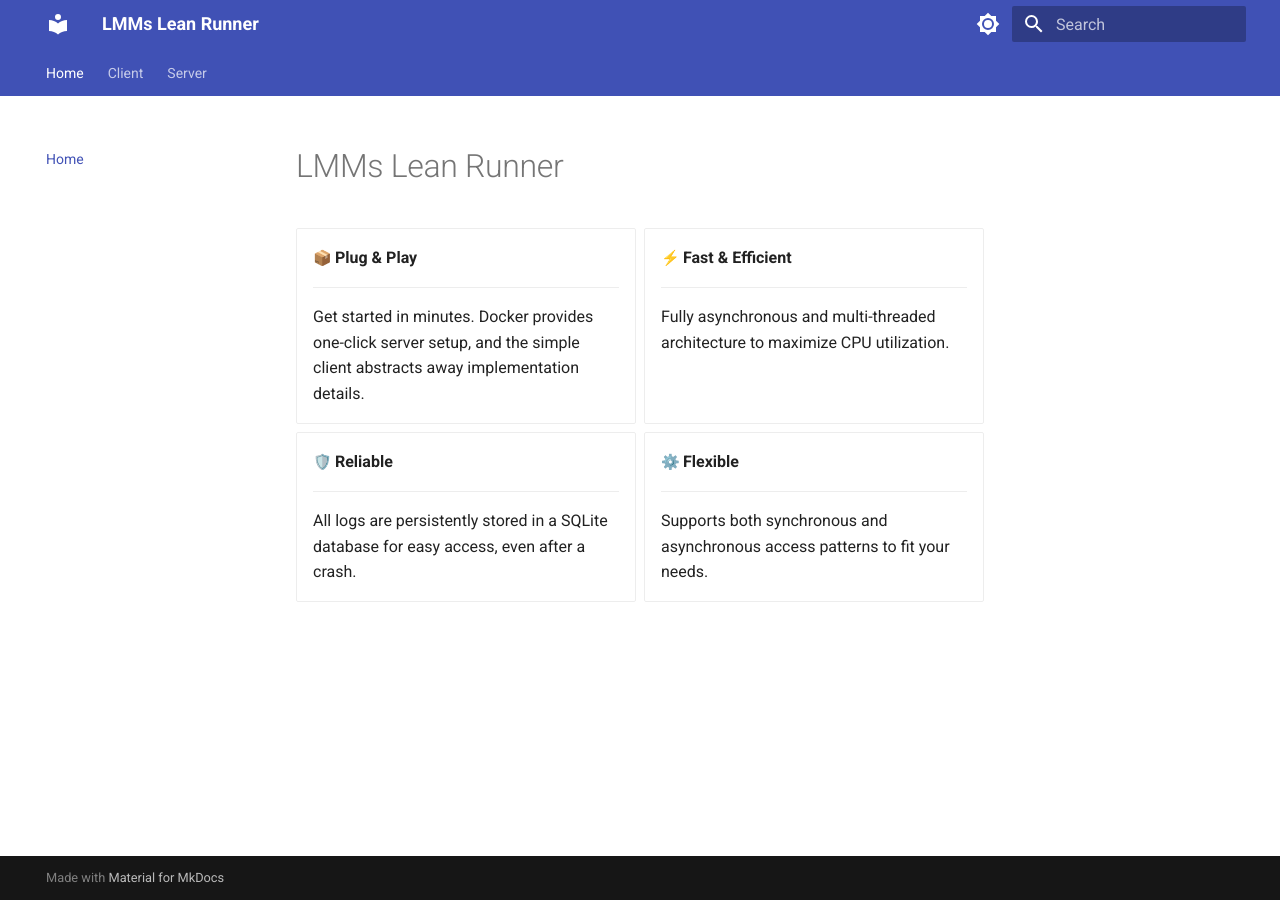
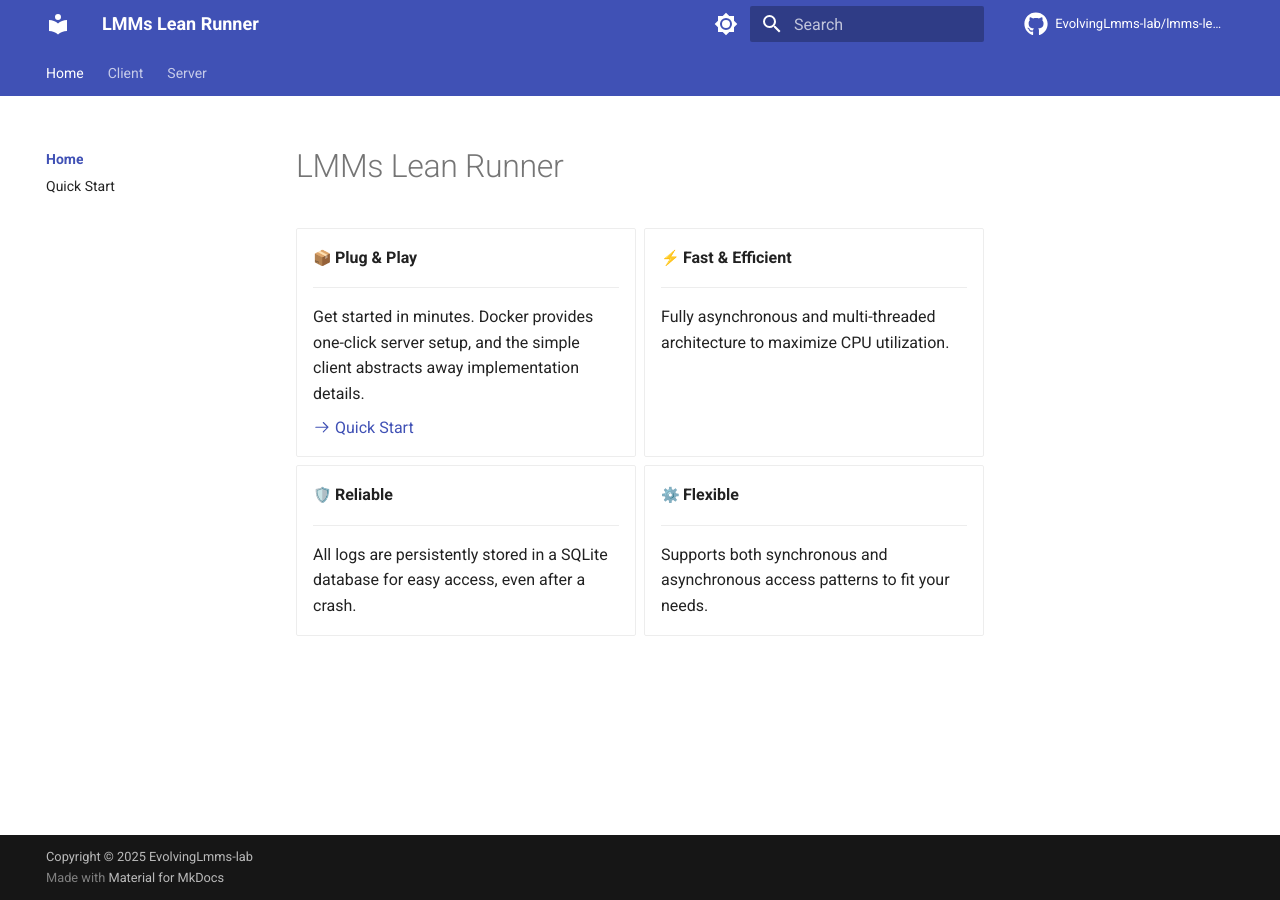
Before and after one commit to EvolvingLMMs-Lab/lean-runner, an MkDocs documentation site: the page built from docs/index.md, in a window 1280 px wide. Built offline with MkDocs 1.6.1 and Material for MkDocs 9.7.7, drawn with Linux system fonts in a browser that asks for light colours; emoji names are drawn with the system emoji font; comment, search, counter and statistics services are not loaded.

Commit message:
Update MkDocs configuration and documentation structure
- Enhanced `mkdocs.yml` by adding repository information and copyright details, and updated the theme to include a GitHub icon.
- Revised the navigation structure to include a sub-menu for the Home section, adding a link to the Quick Start guide in `docs/index.md` for improved accessibility.

```diff
--- a/docs/index.md
+++ b/docs/index.md
@@ -7,6 +7,8 @@
     ---
 
     Get started in minutes. Docker provides one-click server setup, and the simple client abstracts away implementation details.
+
+    [:octicons-arrow-right-24: Quick Start](quick-start.md)
 
 -   :zap: __Fast & Efficient__
 
--- a/mkdocs.yml
+++ b/mkdocs.yml
@@ -1,7 +1,15 @@
 site_name: LMMs Lean Runner
 site_url: https://evolvinglmms-lab.github.io/lmms-lean-runner/
+
+repo_name: EvolvingLmms-lab/lmms-lean-runner
+repo_url: https://github.com/EvolvingLmms-lab/lmms-lean-runner
+
+copyright: Copyright &copy; 2025 EvolvingLmms-lab
+
 theme:
   name: material
+  icon:
+    repo: fontawesome/brands/github
   palette:
     - media: "(prefers-color-scheme: light)"
       scheme: default
@@ -65,7 +73,9 @@ extra_javascript:
   - javascripts/mathjax.js
   - https://unpkg.com/mathjax@3/es5/tex-mml-chtml.js
 nav:
-  - Home: index.md
+  - Home:
+      - Introduction: index.md
+      - Quick Start: quick-start.md
   - Client: client/README.md
   - Server:
       - Installation via Docker: server/docker.md
```
Also changed, not shown: docs/quick-start.md (added, +1 -0 lines).
